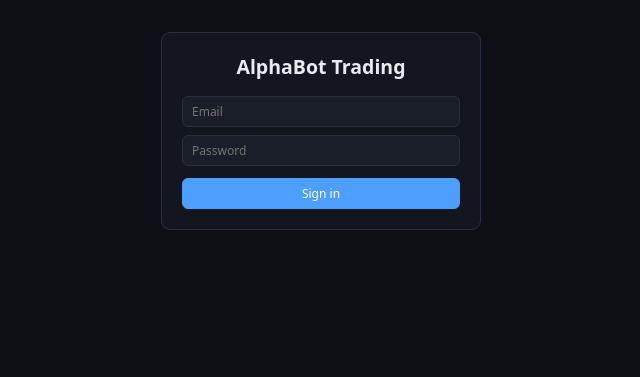
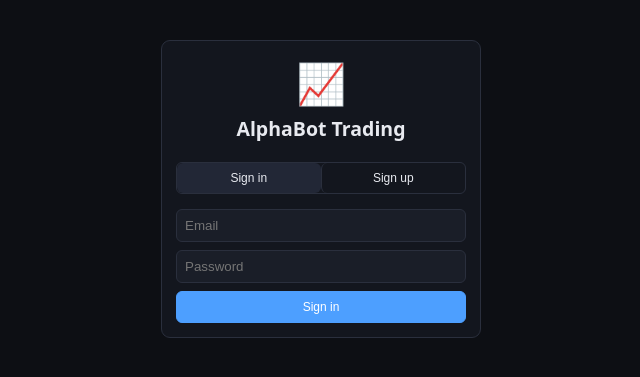
Before and after one commit to matthewlloydwalter-svg/Alpha-Bot-Trader-, a FastAPI app: page / in a window 1280 px wide. Shown: the top 377 px of the page, without its empty margins (319-959 px from the left). Run offline with FastAPI, Linux system fonts and the light colour scheme; parts of the project's set-up code (start-up, migrations or seed data) failed here and were passed over.

Commit message:
Update index.html

```diff
--- a/templates/index.html
+++ b/templates/index.html
@@ -1,59 +1,66 @@
 <!DOCTYPE html>
 <html lang="en">
 <head>
-<meta charset="utf-8">
-<meta name="viewport" content="width=device-width, initial-scale=1">
-<title>AlphaBot Trading</title>
-<style>
-*{box-sizing:border-box;margin:0;padding:0}
-:root{
---bg0:#0d0f14;--bg1:#13161e;--bg2:#1a1e28;--bg3:#222736;
---border:#2a2f3d;--border2:#3a4055;
---t1:#e8eaf0;--t2:#8b91a8;--t3:#555d78;
---green:#00d68f;--red:#ff4d6a;--blue:#4d9fff;--amber:#ffb347;--purple:#9b59ff;
---gdim:rgba(0,214,143,0.13);--rdim:rgba(255,77,106,0.13);--bdim:rgba(77,159,255,0.1);
-}
-body{font-family:system-ui,-apple-system,sans-serif;background:var(--bg0);color:var(--t1);font-size:13px;overflow-x:hidden}
-.hidden{display:none!important}
-.card{background:var(--bg1);border:1px solid var(--border);border-radius:9px;padding:12px 14px}
-.btn{display:inline-flex;align-items:center;gap:5px;padding:6px 12px;border-radius:6px;border:1px solid var(--border2);background:transparent;color:var(--t1);font-size:12px;cursor:pointer;font-family:inherit}
-.btn:hover{background:var(--bg3)}
-.btn-primary{background:var(--blue);color:#fff;border-color:var(--blue)}
-.btn-sm{padding:4px 9px;font-size:11px}
-input,select,textarea{font-family:inherit;font-size:12px;color:var(--t1);background:var(--bg2);border:1px solid var(--border);border-radius:6px;padding:6px 9px;width:100%}
-.nav{display:flex;border-bottom:1px solid var(--border);background:var(--bg1);overflow-x:auto}
-.nav-tab{padding:9px 13px;font-size:12px;cursor:pointer;border-bottom:2px solid transparent;color:var(--t2);background:none;border:none;white-space:nowrap;display:flex;align-items:center;gap:4px}
-.nav-tab.active{color:var(--t1);border-bottom-color:var(--blue)}
-.topbar{display:flex;align-items:center;justify-content:space-between;padding:9px 13px;background:var(--bg1);border-bottom:1px solid var(--border)}
-.badge{display:inline-flex;align-items:center;gap:3px;font-size:10px;padding:2px 7px;border-radius:5px;font-weight:500}
-.pup{color:var(--green)}.pdn{color:var(--red)}
-.wrap{position:relative;background:var(--bg0)}
-.page{padding:12px}
-.overlay{position:fixed;inset:0;background:var(--bg0);z-index:300;display:flex;flex-direction:column}
-.overlay-header{display:flex;align-items:center;gap:10px;padding:10px 14px;background:var(--bg1);border-bottom:1px solid var(--border)}
-.overlay-body{flex:1;padding:14px;overflow-y:auto}
-</style>
+    <meta charset="utf-8">
+    <meta name="viewport" content="width=device-width, initial-scale=1">
+    <title>AlphaBot Trading</title>
+    <style>
+        * { box-sizing: border-box; margin: 0; padding: 0; }
+        :root {
+            --bg0: #0d0f14; --bg1: #13161e; --bg2: #1a1e28; --bg3: #222736;
+            --border: #2a2f3d; --border2: #3a4055;
+            --t1: #e8eaf0; --t2: #8b91a8; --t3: #555d78;
+            --blue: #4d9fff; --green: #00d68f; --red: #ff4d6a;
+        }
+        body { font-family: system-ui, -apple-system, sans-serif; background: var(--bg0); color: var(--t1); font-size: 13px; }
+        .hidden { display: none !important; }
+        .card { background: var(--bg1); border: 1px solid var(--border); border-radius: 9px; padding: 14px; }
+        .btn { display: inline-flex; align-items: center; justify-content: center; padding: 8px 12px; border-radius: 6px; border: 1px solid var(--border2); background: transparent; color: var(--t1); cursor: pointer; font-size: 12px; }
+        .btn-primary { background: var(--blue); color: #fff; border-color: var(--blue); }
+        input { background: var(--bg2); border: 1px solid var(--border); color: var(--t1); padding: 8px; border-radius: 6px; width: 100%; margin-bottom: 8px; }
+        .nav { display: flex; background: var(--bg1); border-bottom: 1px solid var(--border); padding: 0 10px; }
+        .nav-tab { padding: 12px; cursor: pointer; color: var(--t2); border: none; background: none; }
+        .nav-tab.active { color: var(--t1); border-bottom: 2px solid var(--blue); }
+        .page { padding: 14px; }
+        .topbar { display: flex; justify-content: space-between; padding: 10px 14px; background: var(--bg1); border-bottom: 1px solid var(--border); }
+        .stk-row { display: flex; padding: 10px 0; border-bottom: 1px solid var(--border); }
+    </style>
 </head>
 <body>
 
-<div class="wrap" id="app">
+<div id="app">
     <!-- AUTH SCREEN -->
     <div id="auth-screen">
-        <div class="card" style="margin:2rem auto;max-width:320px;padding:1.25rem">
-            <h2 style="text-align:center;margin-bottom:1rem">AlphaBot Trading</h2>
+        <div class="card" style="margin: 40px auto; max-width: 320px;">
+            <div style="text-align: center; margin-bottom: 20px;">
+                <div style="font-size: 40px;">📈</div>
+                <h2 style="margin-top: 5px;">AlphaBot Trading</h2>
+            </div>
+            <div style="display: flex; margin-bottom: 15px; border: 1px solid var(--border); border-radius: 6px; overflow: hidden;">
+                <button class="btn" id="tab-login" onclick="showAuthTab('login')" style="flex: 1; border: none; background: var(--bg3);">Sign in</button>
+                <button class="btn" id="tab-signup" onclick="showAuthTab('signup')" style="flex: 1; border: none; border-left: 1px solid var(--border);">Sign up</button>
+            </div>
+
             <div id="login-form">
-                <input type="email" id="login-email" placeholder="Email" style="margin-bottom:8px">
-                <input type="password" id="login-pass" placeholder="Password" style="margin-bottom:12px">
-                <button class="btn btn-primary" style="width:100%;justify-content:center" onclick="doLogin()">Sign in</button>
+                <input type="email" id="login-email" placeholder="Email">
+                <input type="password" id="login-pass" placeholder="Password">
+                <button class="btn btn-primary" style="width: 100%;" onclick="doLogin()">Sign in</button>
+            </div>
+
+            <div id="signup-form" class="hidden">
+                <input type="text" id="su-name" placeholder="Name">
+                <input type="email" id="su-email" placeholder="Email">
+                <input type="password" id="su-pass" placeholder="Password">
+                <button class="btn btn-primary" style="width: 100%;" onclick="doSignup()">Create account</button>
             </div>
         </div>
     </div>
 
-    <!-- MAIN APP SCREEN -->
+    <!-- MAIN APP -->
     <div id="main-app" class="hidden">
         <div class="topbar">
-            <div>AlphaBot</div>
-            <button class="btn btn-sm" onclick="doLogout()">Sign out</button>
+            <span>AlphaBot</span>
+            <button class="btn" onclick="doLogout()">Sign out</button>
         </div>
         <nav class="nav">
             <button class="nav-tab active" onclick="goTab('portfolio')">💼 Portfolio</button>
@@ -62,16 +69,32 @@ input,select,textarea{font-family:inherit;font-size:12px;color:var(--t1);backgro
         </nav>
 
         <div id="page-portfolio" class="page">
+            <div class="card" style="margin-bottom: 15px;">
+                <div style="color: var(--t2); font-size: 11px; text-transform: uppercase;">Total balance</div>
+                <div style="font-size: 28px; font-weight: 500;" id="pf-bal">$0.00</div>
+                <div style="font-size: 12px; color: var(--t2); margin-top: 5px;" id="pf-free">Cash: $0.00</div>
+            </div>
             <div class="card">
-                <div style="font-size:10px;color:var(--t2)">Total balance</div>
-                <div style="font-size:24px;font-weight:500" id="pf-bal">$0.00</div>
+                <div style="color: var(--t2); font-size: 11px; text-transform: uppercase; margin-bottom: 10px;">Holdings</div>
+                <div id="pf-holdings"></div>
             </div>
         </div>
-
-        <!-- Other pages (bots, markets, etc.) go here -->
     </div>
 </div>
 
+<script>
+    function showAuthTab(tab) {
+        document.getElementById('login-form').classList.toggle('hidden', tab !== 'login');
+        document.getElementById('signup-form').classList.toggle('hidden', tab !== 'signup');
+        document.getElementById('tab-login').style.background = (tab === 'login') ? 'var(--bg3)' : 'transparent';
+        document.getElementById('tab-signup').style.background = (tab === 'signup') ? 'var(--bg3)' : 'transparent';
+    }
+
+    function goTab(page) {
+        document.querySelectorAll('.page').forEach(p => p.classList.add('hidden'));
+        document.getElementById('page-' + page).classList.remove('hidden');
+    }
+</script>
 <script src="/static/js/app.js"></script>
 </body>
 </html>
```
